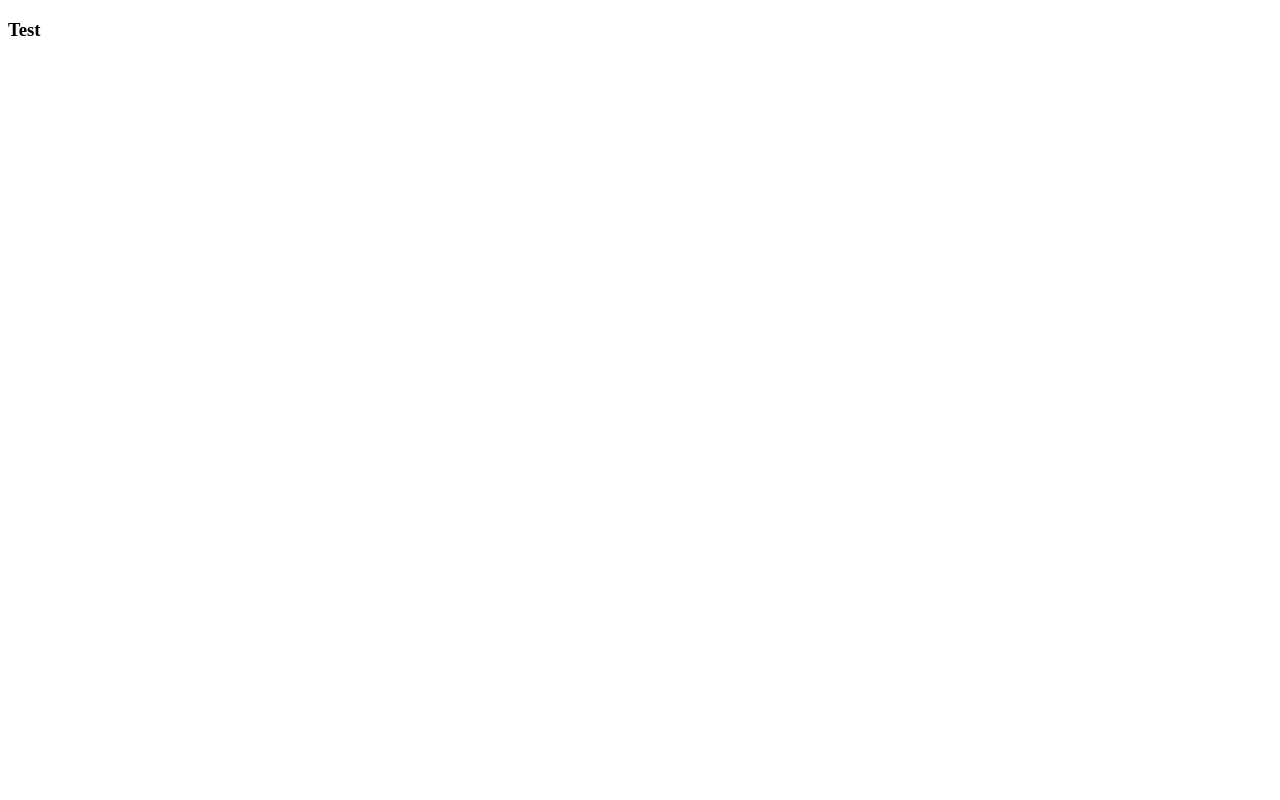
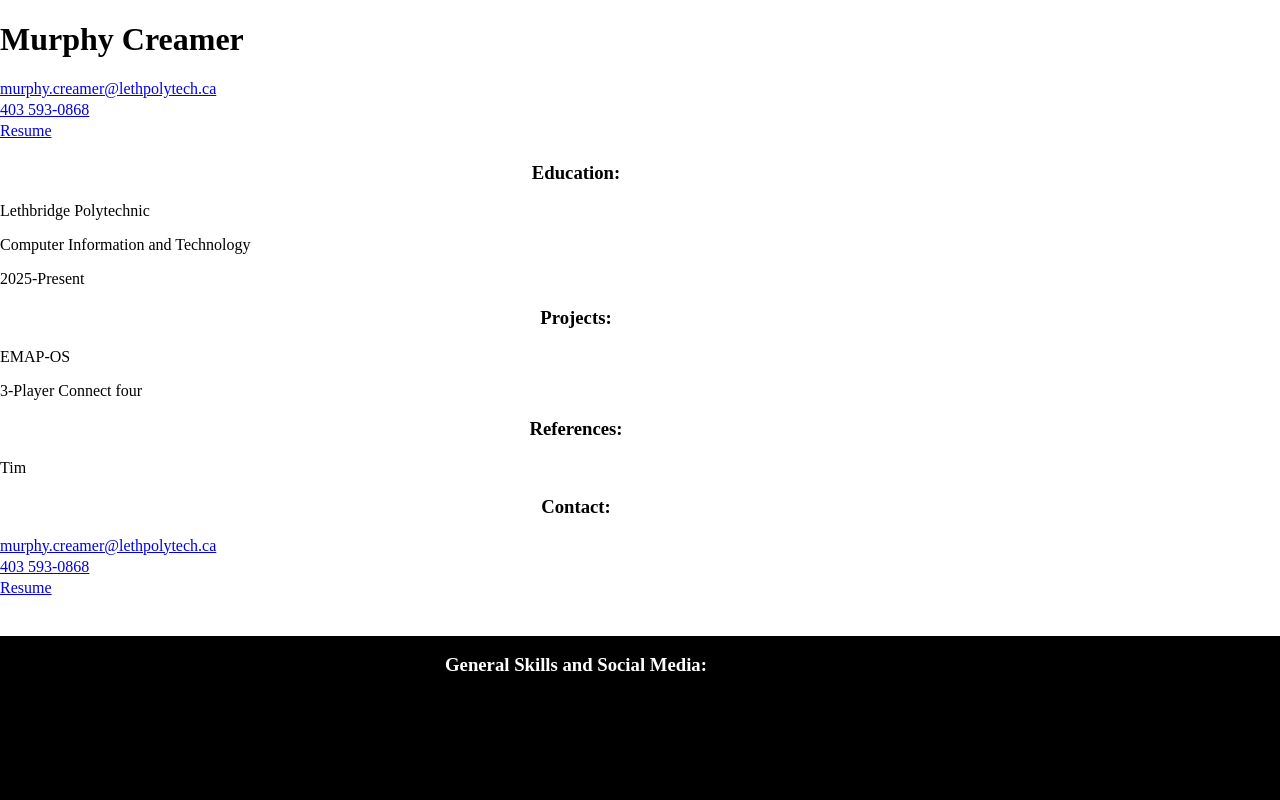
Before and after one commit to OwenKenn/MurphyCreamer, a plain HTML site: page index.html in a window 1280 px wide. Drawn offline with Linux system fonts and the light colour scheme.

Commit message:
Minor changes to general format. Need to port all information nessasary then make pretty.

```diff
--- a/index.html
+++ b/index.html
@@ -1,11 +1,55 @@
 <!DOCTYPE html>
 <html>
 	<head>
-		<title>Test</title>
+		<title>Murphy Creamer</title>
+		<!--
+		This should work to replace the defualt globe image
+		<link rel="icon" href="//pathtofile" type="image/png">
+		-->
+		<link rel='stylesheet' href='indexCSS.css'>
+		<meta name="viewport" content="width=device-width, initial-scale=1">
 	</head>
 
 	<body>
-		<h3>Test</h3>
+		<header>
+			<h1>Murphy Creamer</h1>
+			<ul>
+				<li><a href='mailto:murphy.creamer@lethpolytech.ca'>murphy.creamer@lethpolytech.ca</a></li>
+				<li><a href='tel:+14035930868'>403 593-0868</a></li>
+				<li><a href='\documents\Resume.pdf'>Resume</a></li>
+			</ul>
+		</header>
+		<main>
+			<div id='edu'>
+				<h3>Education:</h3>
+					<p>Lethbridge Polytechnic</p>
+					<p>Computer Information and Technology</p>
+					<p>2025-Present</p>
+			</div>
+			<div id='pro'>
+				<h3>Projects:</h3>
+					<p>EMAP-OS</p>
+					<p>3-Player Connect four</p>
+			</div>
+			<div id='ref'>
+				<h3>References:</h3>
+					<p>Tim</p>
+			</div>
+			<div id='con'>
+				<h3>Contact:</h3>
+					<ul>
+						<li><a href='mailto:murphy.creamer@lethpolytech.ca'>murphy.creamer@lethpolytech.ca</a></li>
+						<li><a href='tel:+14035930868'>403 593-0868</a></li>
+						<li><a href='\documents\Resume.pdf'>Resume</a></li>
+					</ul>
+			</div>
+		</main>
+
+		<footer>
+			<div id='gen'>
+				<h3>General Skills and Social Media:</h3>
+			</div>
+		</footer>
 	</body>
 
 </html>
--- a/indexCSS.css
+++ b/indexCSS.css
@@ -0,0 +1,48 @@
+/**
+	Desktop website style
+**/
+body {
+	display: grid;
+	min-height: 100vh;
+	grid-template-rows: auto 3fr 1fr;
+	padding: 0;
+	margin: 0;
+}
+header {}
+main { }
+footer{
+	background-color: black;
+	color: white;
+}
+
+ul {
+	list-style-type: none;
+	padding: 0;
+	margin: 0;
+}
+	li {
+		margin-bottom: 3px;
+	}
+h3 {
+	text-align: center;
+	padding-right: 10%;
+}
+
+/**
+	Tablet website style
+**/
+@media (max-width: 767px) {
+	header {
+
+	}
+	main {
+
+	}
+	footer{
+
+	}
+}
+/**
+	Mobile website style
+	*if nessasary
+**/
```
Also changed, not shown: 1 other file.
